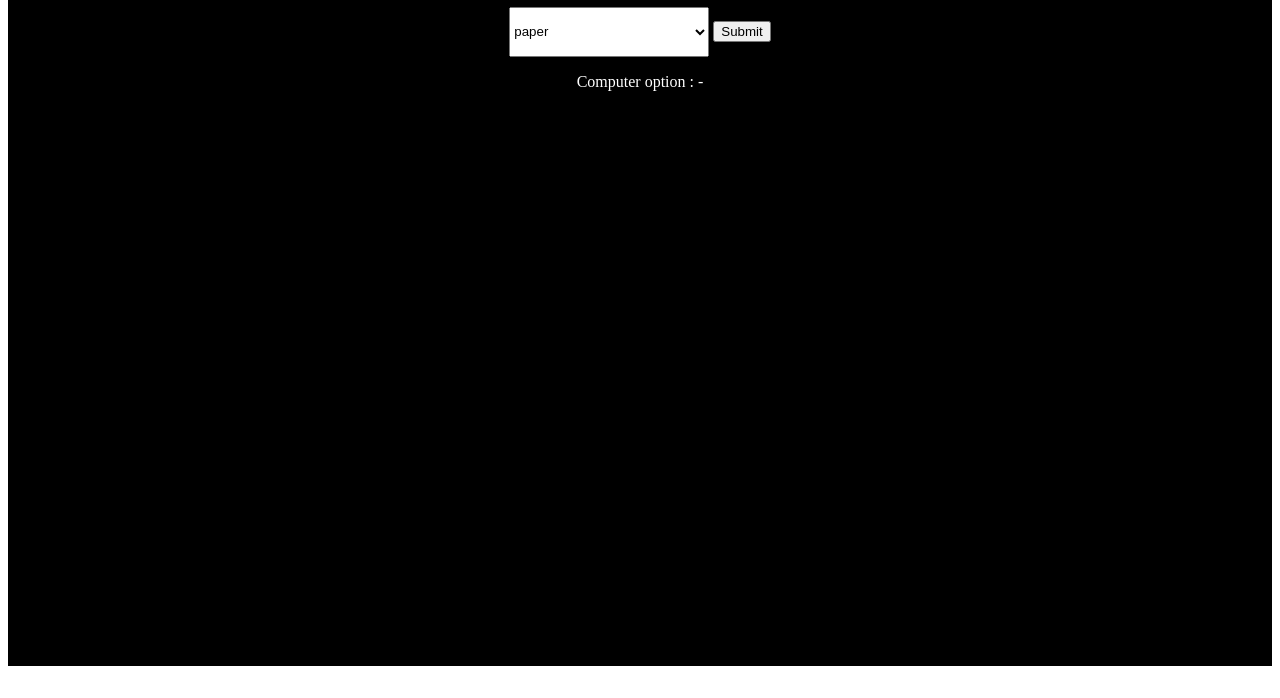
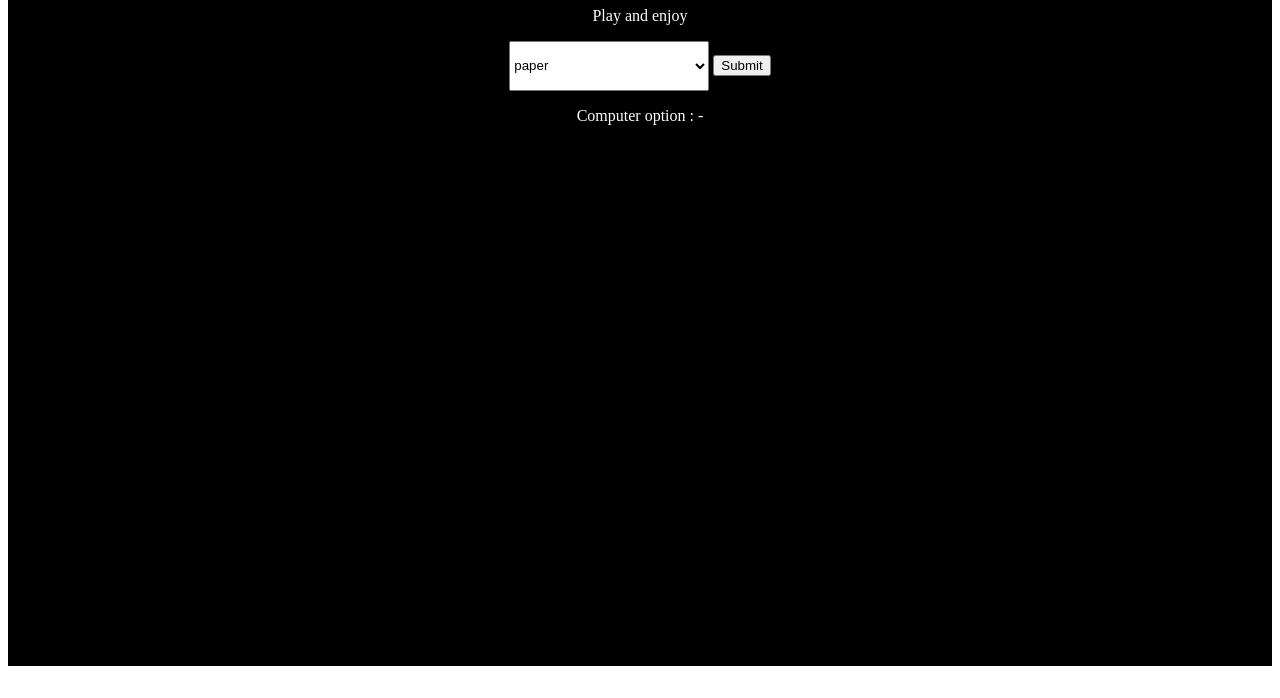
Before and after one commit to Azzuzie/game, a plain HTML site: page index.html in a window 1280 px wide. Shown: the part 102-800 px from the top of the page. Drawn offline with Linux system fonts and the light colour scheme.

Commit message:
first commit 0.1

```diff
--- a/index.html
+++ b/index.html
@@ -12,7 +12,7 @@
 
         <button id="mode" onclick="change()">Light mode</button>
         <h1 class="title">Rock-Paper-Scissor Game</h1>
-
+        <p>Play and enjoy</p>
         <select id="uo">
             <option value="paper">paper</option>
             <option value="scis">Scissor</option>
```
